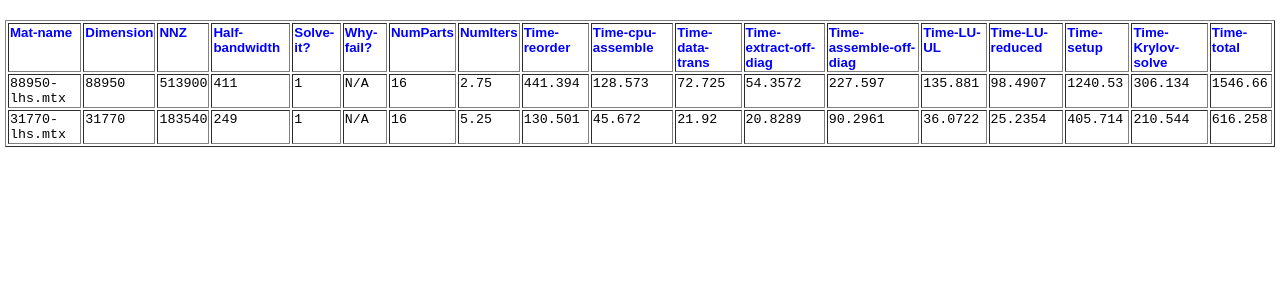
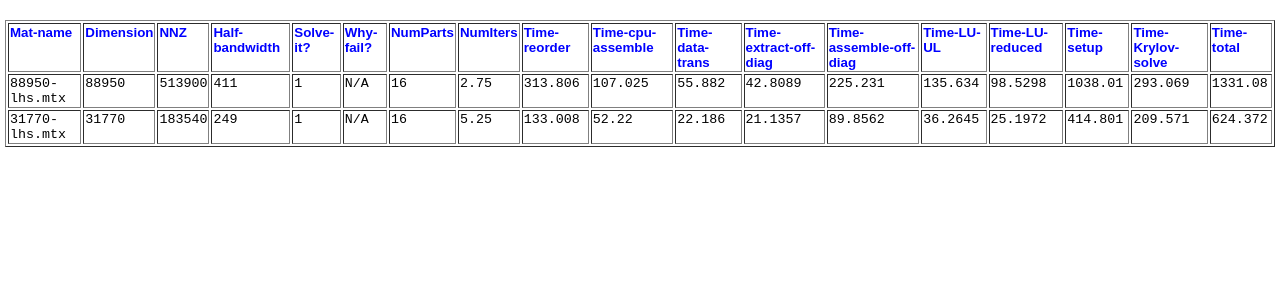
Before and after one commit to spikegpu/spikegpu.github.io, a Jekyll site: the page nightly_build/2013_10_11_results.html, which Jekyll copies as it is, in a window 1280 px wide. Shown: the top 300 px of the page. Built offline with Jekyll 4.4.1, drawn with Linux system fonts in a browser that asks for light colours; Markdown is read by kramdown in place of the engine named in the settings.

Commit message:
Nightly build on day 10_11_2013 (month_day_year)

```diff
--- a/nightly_build/2013_10_11_results.html
+++ b/nightly_build/2013_10_11_results.html
@@ -268,34 +268,34 @@ text-align: center;
 <p>2.75</p>
 </td>
 <td style="border-style: inset;">
-<p>441.394</p>
+<p>313.806</p>
 </td>
 <td style="border-style: inset;">
-<p>128.573</p>
+<p>107.025</p>
 </td>
 <td style="border-style: inset;">
-<p>72.725</p>
+<p>55.882</p>
 </td>
 <td style="border-style: inset;">
-<p>54.3572</p>
+<p>42.8089</p>
 </td>
 <td style="border-style: inset;">
-<p>227.597</p>
+<p>225.231</p>
 </td>
 <td style="border-style: inset;">
-<p>135.881</p>
+<p>135.634</p>
 </td>
 <td style="border-style: inset;">
-<p>98.4907</p>
+<p>98.5298</p>
 </td>
 <td style="border-style: inset;">
-<p>1240.53</p>
+<p>1038.01</p>
 </td>
 <td style="border-style: inset;">
-<p>306.134</p>
+<p>293.069</p>
 </td>
 <td style="border-style: inset;">
-<p>1546.66</p>
+<p>1331.08</p>
 </td>
 </tr>
 <tr valign=top>
@@ -324,34 +324,34 @@ text-align: center;
 <p>5.25</p>
 </td>
 <td style="border-style: inset;">
-<p>130.501</p>
+<p>133.008</p>
 </td>
 <td style="border-style: inset;">
-<p>45.672</p>
+<p>52.22</p>
 </td>
 <td style="border-style: inset;">
-<p>21.92</p>
+<p>22.186</p>
 </td>
 <td style="border-style: inset;">
-<p>20.8289</p>
+<p>21.1357</p>
 </td>
 <td style="border-style: inset;">
-<p>90.2961</p>
+<p>89.8562</p>
 </td>
 <td style="border-style: inset;">
-<p>36.0722</p>
+<p>36.2645</p>
 </td>
 <td style="border-style: inset;">
-<p>25.2354</p>
+<p>25.1972</p>
 </td>
 <td style="border-style: inset;">
-<p>405.714</p>
+<p>414.801</p>
 </td>
 <td style="border-style: inset;">
-<p>210.544</p>
+<p>209.571</p>
 </td>
 <td style="border-style: inset;">
-<p>616.258</p>
+<p>624.372</p>
 </td>
 </tr>
 </table>
```
Also changed, not shown: nightly_build/index.md (+2 -0 lines).
